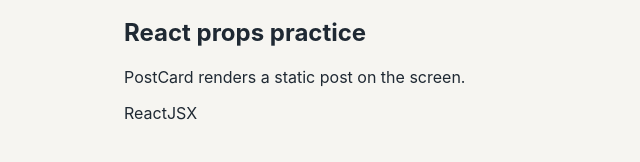
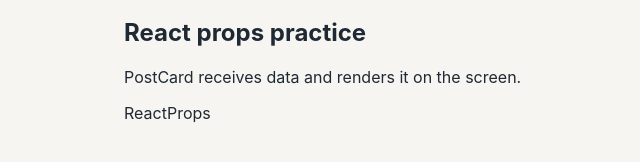
Before and after one commit to Jungle-12-303/week15-16_team03_ai_board_lab, a React (Vite) app in the folder frontend/project-alpha/: page / in a window 1280 px wide. Shown: the part 172-334 px from the top of the page, without its empty margins (172-812 px from the left). Built offline with nearby package versions, Linux system fonts and the light colour scheme.

Commit message:
feat: 게시글 카드 props 적용

```diff
--- a/frontend/project-alpha/src/App.jsx
+++ b/frontend/project-alpha/src/App.jsx
@@ -1,16 +1,18 @@
 import './App.css';
 
-function PostCard() {
+function PostCard({ author, createdAt, title, content, tags, category }) {
   return (
     <article>
-      <p>Learning</p>
-      <p>cedis - Today</p>
-      <h2>React props practice</h2>
-      <p>PostCard renders a static post on the screen.</p>
+      <p>{category}</p>
+      <p>
+        {author} - {createdAt}
+      </p>
+      <h2>{title}</h2>
+      <p>{content}</p>
 
       <div>
-        <span>React</span>
-        <span>JSX</span>
+        <span>{tags[0]}</span>
+        <span>{tags[1]}</span>
       </div>
     </article>
   );
@@ -20,7 +22,14 @@ export default function App() {
   return (
     <main>
       <h1>Project Alpha</h1>
-      <PostCard />
+      <PostCard
+        author="cedis"
+        createdAt="Today"
+        title="React props practice"
+        content="PostCard receives data and renders it on the screen."
+        tags={['React', 'Props']}
+        category="Learning"
+      />
     </main>
   );
 }
```
